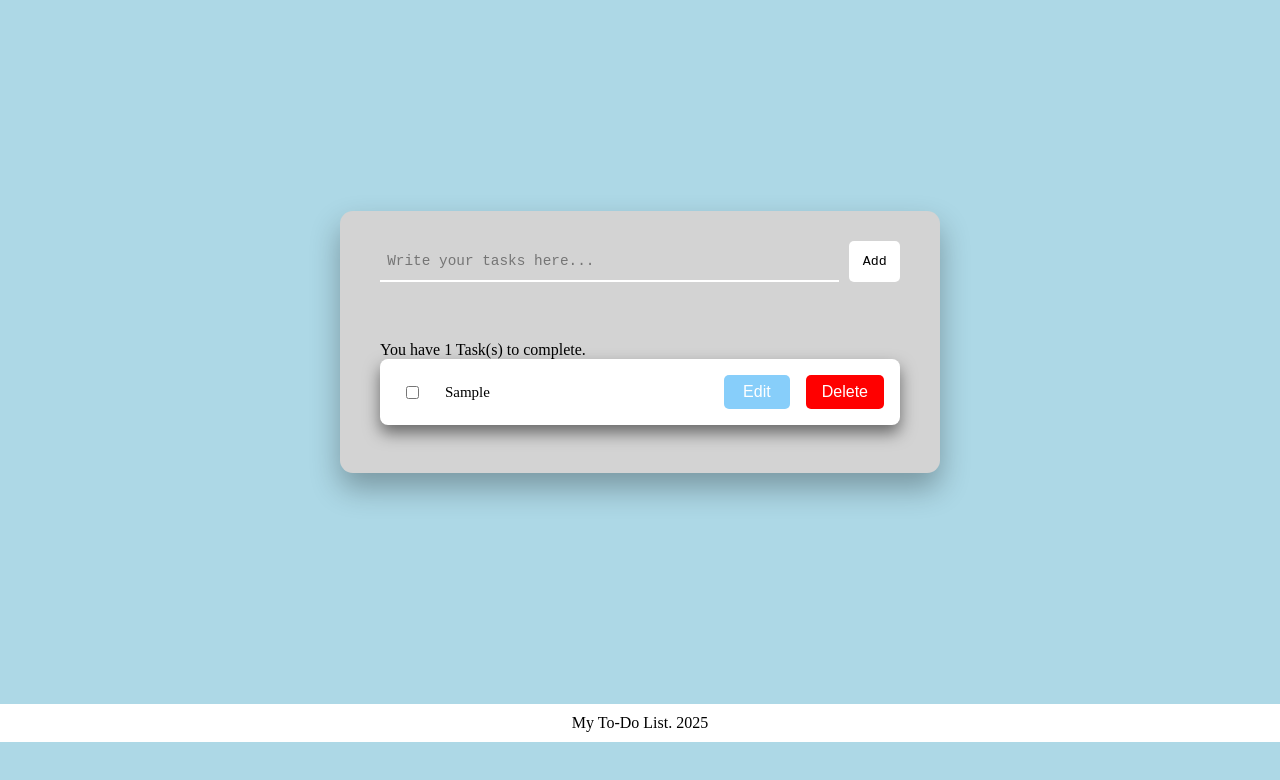
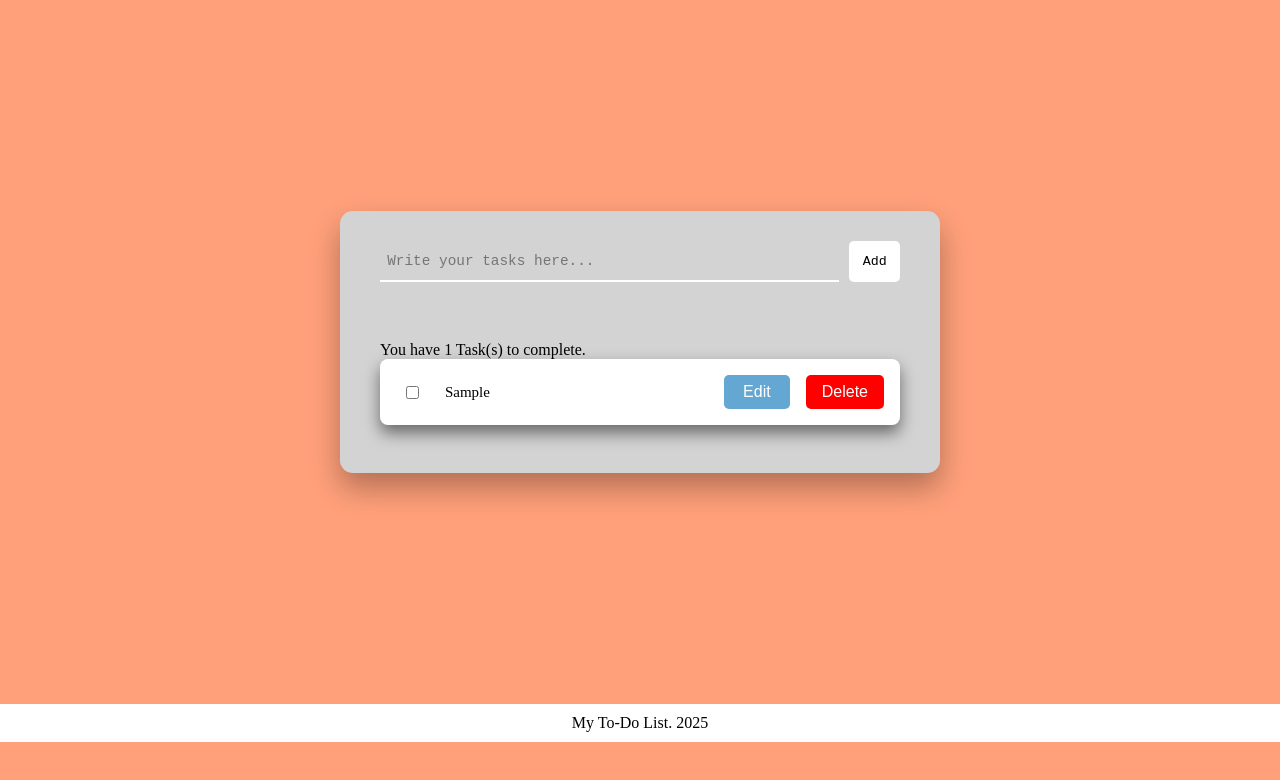
Before and after one commit to mariebernf/Project-2-My-To-Do-List, a plain HTML site: page index.html in a window 1280 px wide. Both pictures are taken after typing "Sample" into the empty fields and a click on the button "Add". Shown: the part 58-838 px from the top of the page. Drawn offline with Linux system fonts and the light colour scheme.

Commit message:
Add syling to css

```diff
--- a/assets/css/style.css
+++ b/assets/css/style.css
@@ -8,7 +8,7 @@
 /* Body */
 body {
     font-family: 'Times New Roman', Times, serif;
-    background-color: lightblue;
+    background-color: lightsalmon;
     min-height: 100vh;
     padding: 0%;
     margin: 0;
@@ -126,7 +126,7 @@ body {
 /* Edit button */
 
 .edit {
-    background-color: lightskyblue;
+    background-color: rgb(99, 167, 210);
 }
 
 /* delete button */
--- a/assets/js/script.js
+++ b/assets/js/script.js
@@ -94,6 +94,8 @@ displayCount();
     displayCount();
     newTaskInput.value="";
 
+    // Pop up message
+
     alert("Task added successfully!")
 };
 
```
